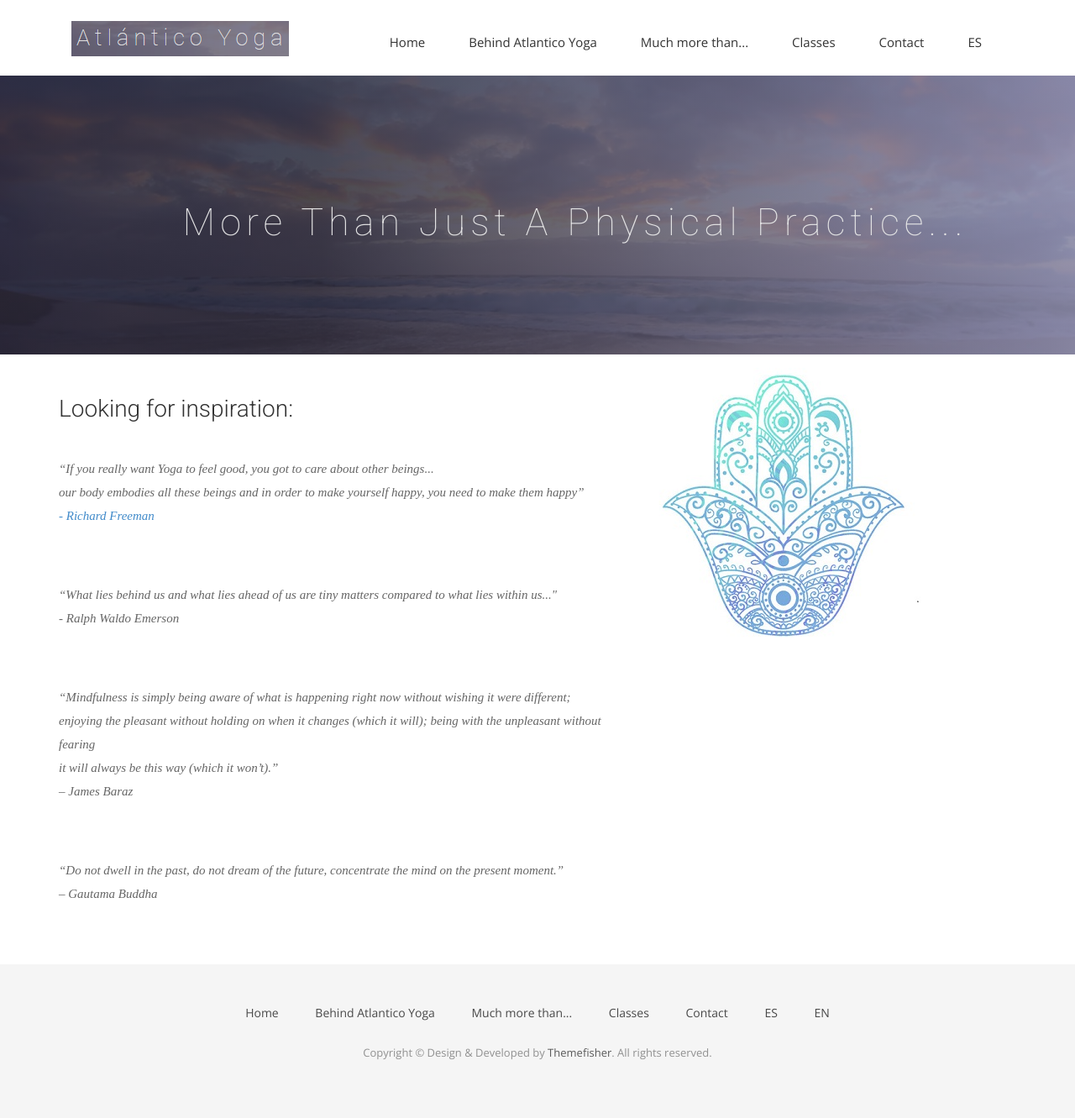
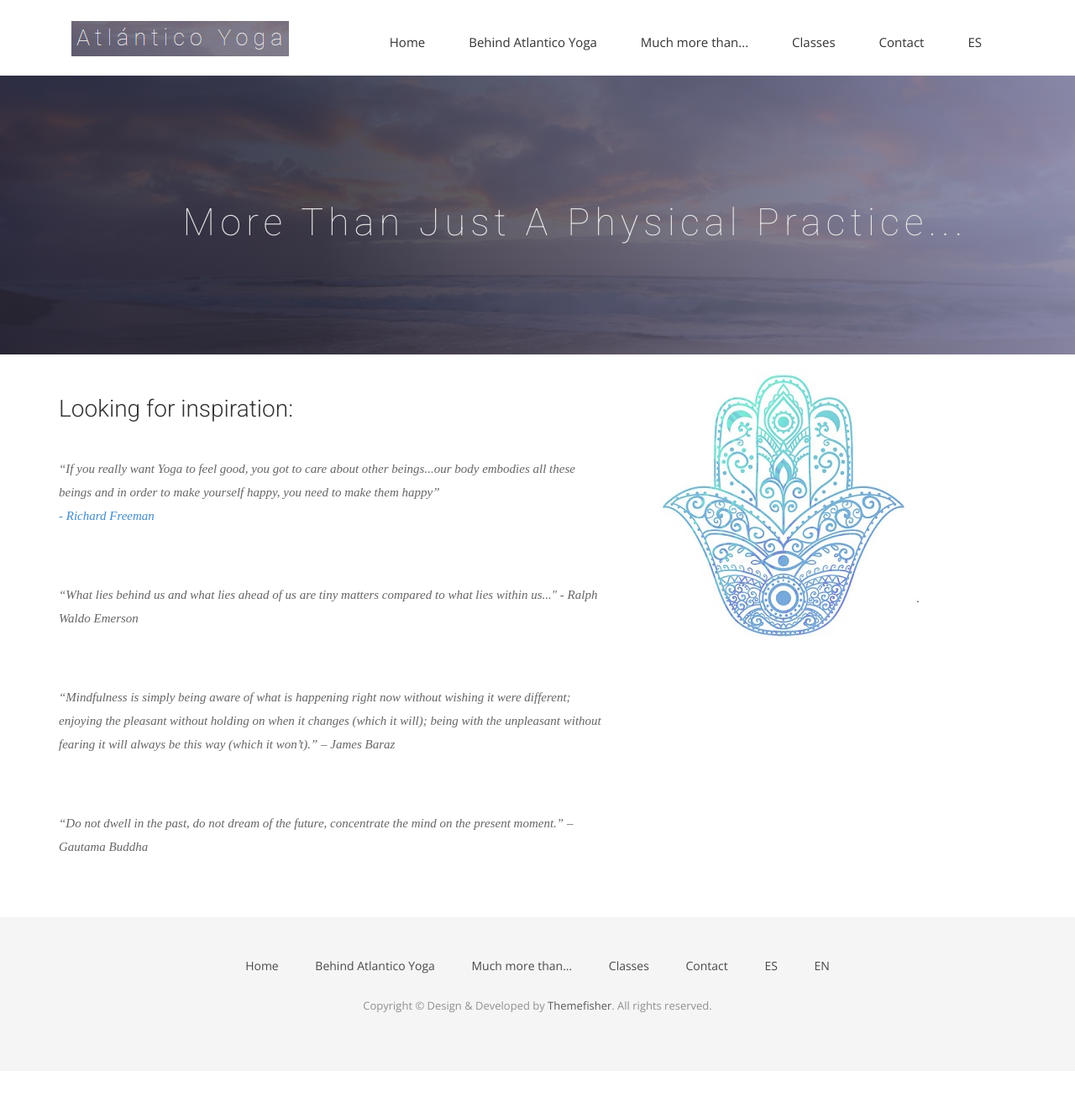
Before and after one commit to mpbarral/mpbarral.github.io, a Jekyll site: the page built from masque.html, in a window 1280 px wide. Shown: the whole page at 84% size. Built offline with Jekyll 4.4.1, drawn with Linux system fonts in a browser that asks for light colours; nearby versions of some CDN libraries; some web fonts are replaced; after the commit the page ends 1275 px from its top, so only the background shows below that.

```diff
--- a/masque.html
+++ b/masque.html
@@ -27,19 +27,13 @@ permalink: /masque/
   <!--  <article class="post featured">-->
       <!--<header class="major">-->
       <h3><br />Looking for inspiration:<br /><br /></h3>
-      <p>“If you really want Yoga to feel good, you got to care about other beings... <br />
-        our body embodies all these beings and in order to make yourself happy, you need to make them happy”<br /><a href="http://www.richardfreemanyoga.com/"> -  Richard Freeman</a></p>
+      <p>“If you really want Yoga to feel good, you got to care about other beings...our body embodies all these beings and in order to make yourself happy, you need to make them happy”<br /><a href="http://www.richardfreemanyoga.com/"> -  Richard Freeman</a></p>
 
-        <p>	 <br /> <br />“What lies behind us and what lies ahead of us are tiny matters compared to what lies within us..."<br />
-          - Ralph Waldo Emerson</p>
+        <p>	 <br /> <br />“What lies behind us and what lies ahead of us are tiny matters compared to what lies within us..." - Ralph Waldo Emerson</p>
 
-          <p>	 <br /> <br />“Mindfulness is simply being aware of what is happening right now without wishing it were different; <br />
-            enjoying the pleasant without holding on when it changes (which it will); being with the unpleasant without fearing <br />
-            it will always be this way (which it won’t).”<br />
-            – James Baraz</p>
+          <p>	 <br /> <br />“Mindfulness is simply being aware of what is happening right now without wishing it were different; enjoying the pleasant without holding on when it changes (which it will); being with the unpleasant without fearing it will always be this way (which it won’t).” – James Baraz</p>
 
-
-      <p>     <br /> <br />“Do not dwell in the past, do not dream of the future, concentrate the mind on the present moment.”<br /> – Gautama Buddha</p>
+      <p>     <br /> <br />“Do not dwell in the past, do not dream of the future, concentrate the mind on the present moment.” – Gautama Buddha</p>
       <!--</header>-->
     <!--</article>-->
       </div>
```
